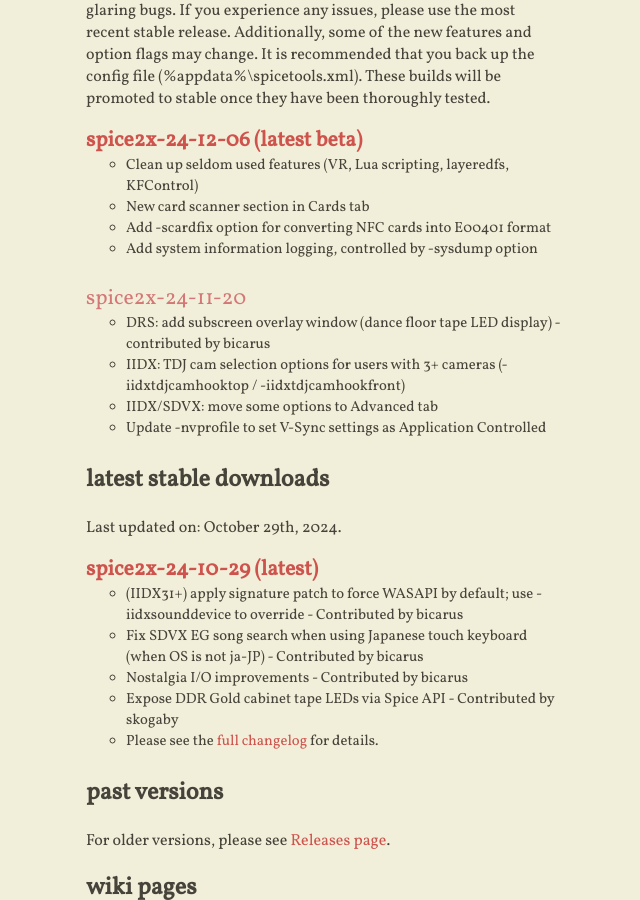
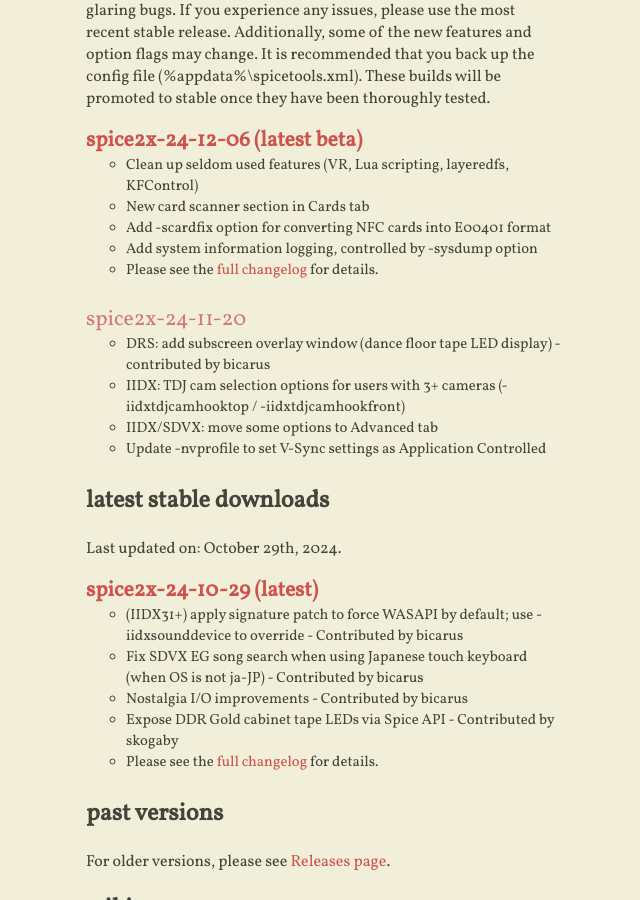
Before and after one commit to spice2x/spice2x.github.io, a Jekyll site: the page built from docs/index.html, in a window 1280 px wide and 900 px high, scrolled down 817 px. Shown: the whole window, without its empty margins (418-1058 px from the left). Built offline with Jekyll 4.4.1, drawn with Linux system fonts in a browser that asks for light colours; nearby versions of some CDN libraries.

Commit message:
Add link to full changelog

```diff
--- a/docs/_includes/content.html
+++ b/docs/_includes/content.html
@@ -43,6 +43,7 @@
       <li>New card scanner section in Cards tab</li>
       <li>Add -scardfix option for converting NFC cards into E00401 format</li>
       <li>Add system information logging, controlled by -sysdump option</li>
+      <li>Please see the <a href="https://github.com/spice2x/spice2x.github.io/releases/tag/24-12-06">full changelog</a> for details.</li>
     </ul>
   </li>
   <li>
```
